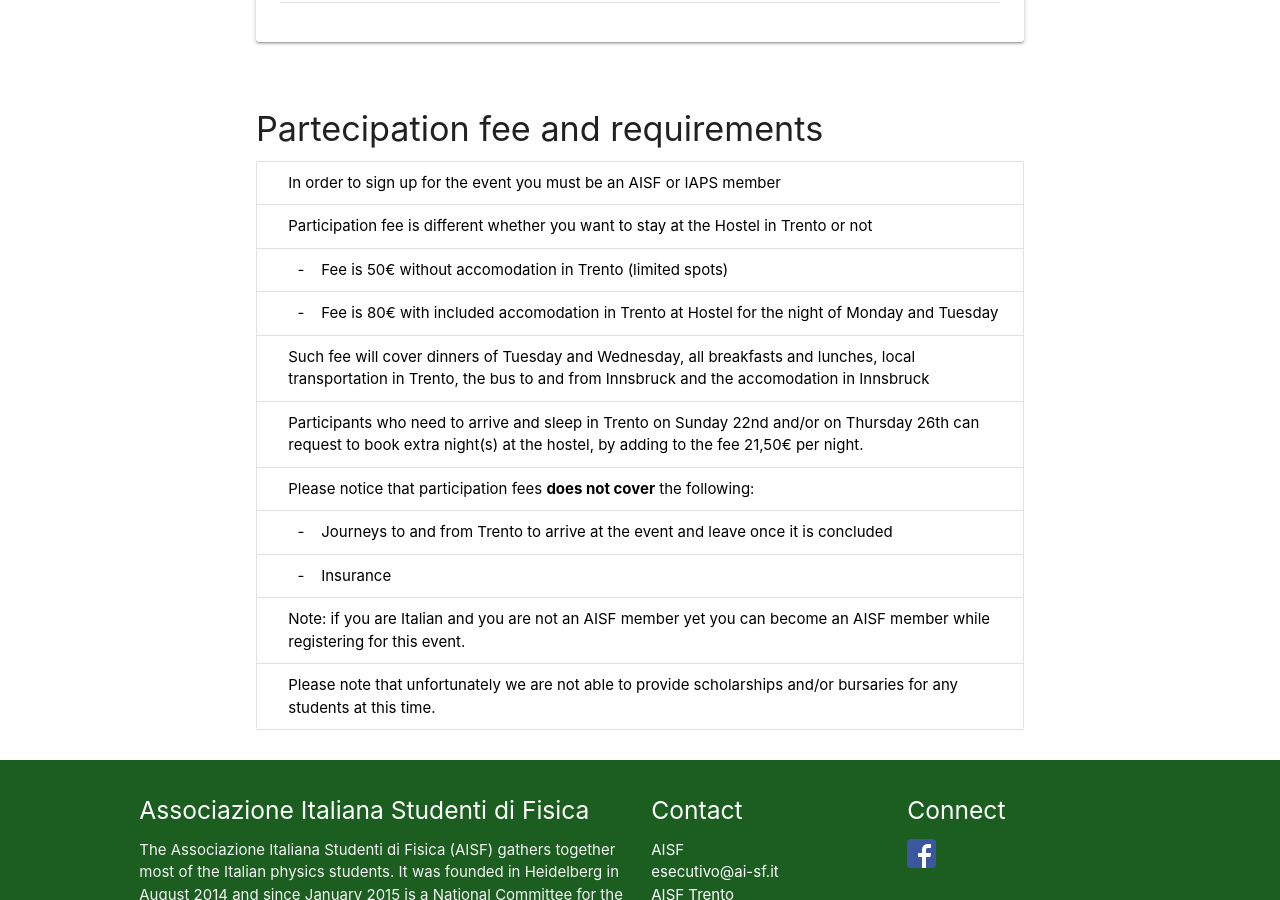
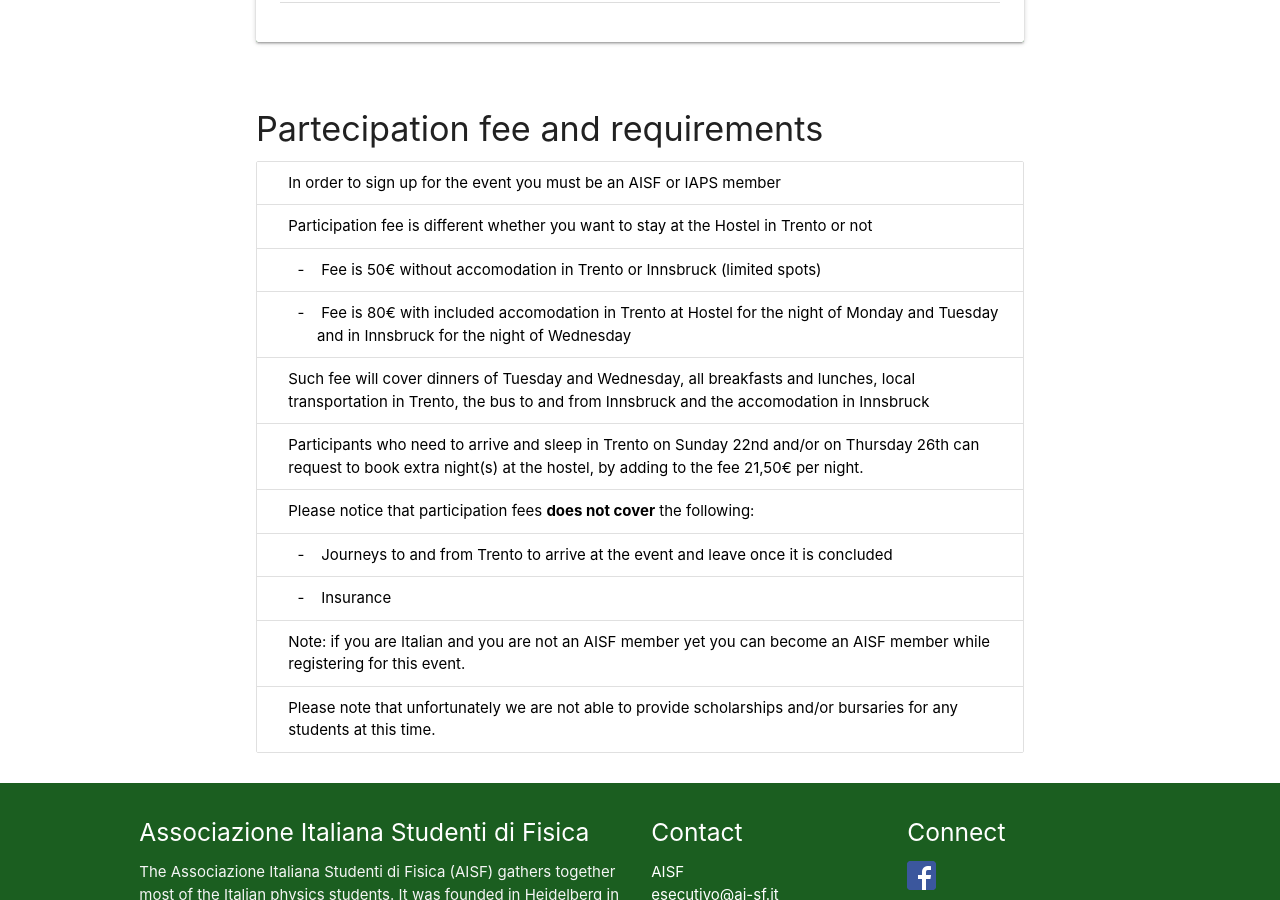
Before and after one commit to ai-sf/tiqit20, a Jekyll site: the page built from programme.html, in a window 1280 px wide and 900 px high, scrolled down 2000 px. Built offline with Jekyll 4.4.1, drawn with Linux system fonts in a browser that asks for light colours; nearby versions of some CDN libraries.

Commit message:
Add Innsbruck option

```diff
--- a/_data/programme.yml
+++ b/_data/programme.yml
@@ -317,8 +317,8 @@ sections:
     - text: "In order to sign up for the event you must be an AISF or IAPS member"
     - text: "Participation fee is different whether you want to stay at the Hostel in Trento or not"
       subpoints:
-        - text: "Fee is 50€ without accomodation in Trento (limited spots)"
-        - text: "Fee is 80€ with included accomodation in Trento at Hostel for the night of Monday and Tuesday"
+        - text: "Fee is 50€ without accomodation in Trento or Innsbruck (limited spots)"
+        - text: "Fee is 80€ with included accomodation in Trento at Hostel for the night of Monday and Tuesday and in Innsbruck for the night of Wednesday"
     - text: "Such fee will cover dinners of Tuesday and Wednesday, all breakfasts and lunches, local transportation in Trento, the bus to and from Innsbruck and the accomodation in Innsbruck"
     - text: "Participants who need to arrive and sleep in Trento on Sunday 22nd and/or on Thursday 26th can request to book extra night(s) at the hostel, by adding to the fee 21,50€ per night."
     - text: "Please notice that participation fees <b>does not cover</b> the following:"
```
